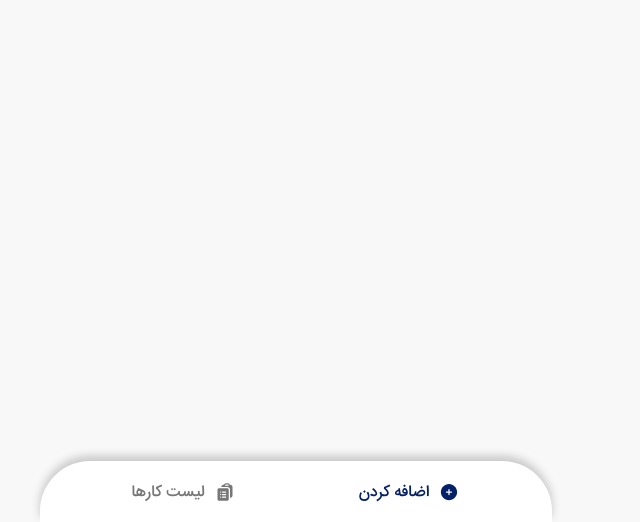
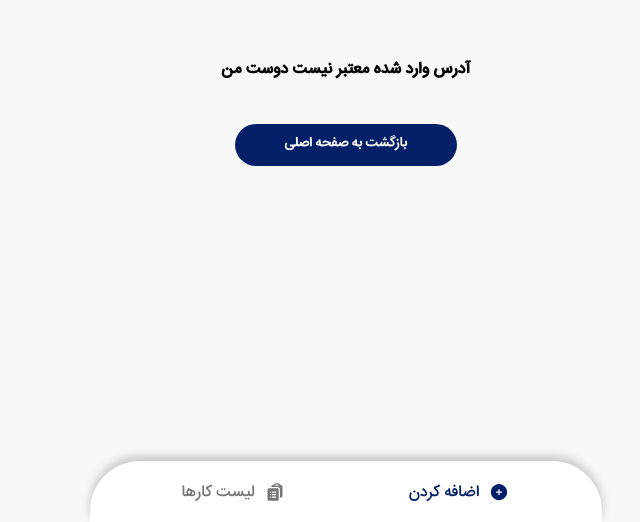
Before and after one commit to mohammad-zolghadr/Faradars-TodoList, a React (Create React App) app: page /not-found in a window 1280 px wide. Shown: the part 278-800 px from the top of the page, without its empty margins (383-1023 px from the left). Built offline with nearby package versions, Linux system fonts and the light colour scheme.

Commit message:
page 404 added to project

```diff
--- a/src/App.js
+++ b/src/App.js
@@ -7,6 +7,7 @@ import style from "./App.module.css";
 import BottomNavigation from "./components/BottomNavigation";
 import AddTodo from "./components/AddTodo";
 import ListOfTodos from "./components/ListOfTodos";
+import NotFound from "./components/NotFound";
 
 const App = () => {
   return (
@@ -16,6 +17,8 @@ const App = () => {
         <Route path="/add-todo" element={<AddTodo />} />
         <Route path="/list-of-todos" element={<ListOfTodos />} />
         <Route path="/" element={<Navigate to="/add-todo" />} />
+        <Route path="/not-found" element={<NotFound />} />
+        <Route path="*" element={<Navigate to="/not-found" />} />
       </Routes>
     </main>
   );
--- /dev/null
+++ b/src/components/NotFound.js
@@ -0,0 +1,25 @@
+import React, { useEffect } from "react";
+import { Link } from "react-router-dom";
+
+const NotFound = () => {
+  useEffect(() => {
+    document.title = "صفحه یافت نشد";
+  }, []);
+  return (
+    <div
+      style={{
+        display: "flex",
+        flexDirection: "column",
+        alignItems: "center",
+        gap: "20px",
+      }}
+    >
+      <h4>آدرس وارد شده معتبر نیست دوست من</h4>
+      <Link to="/">
+        <button>بازگشت به صفحه اصلی</button>
+      </Link>
+    </div>
+  );
+};
+
+export default NotFound;
```
